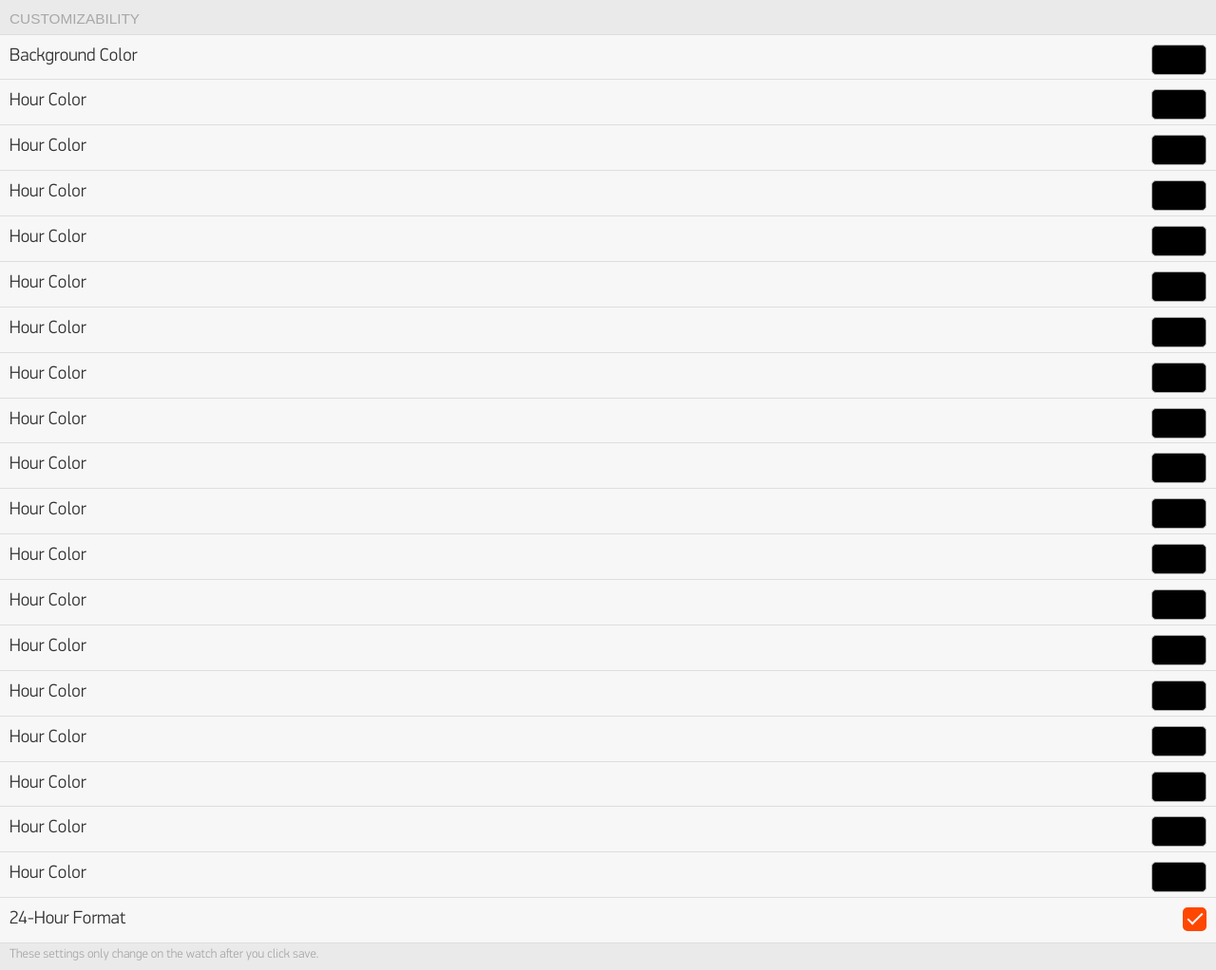
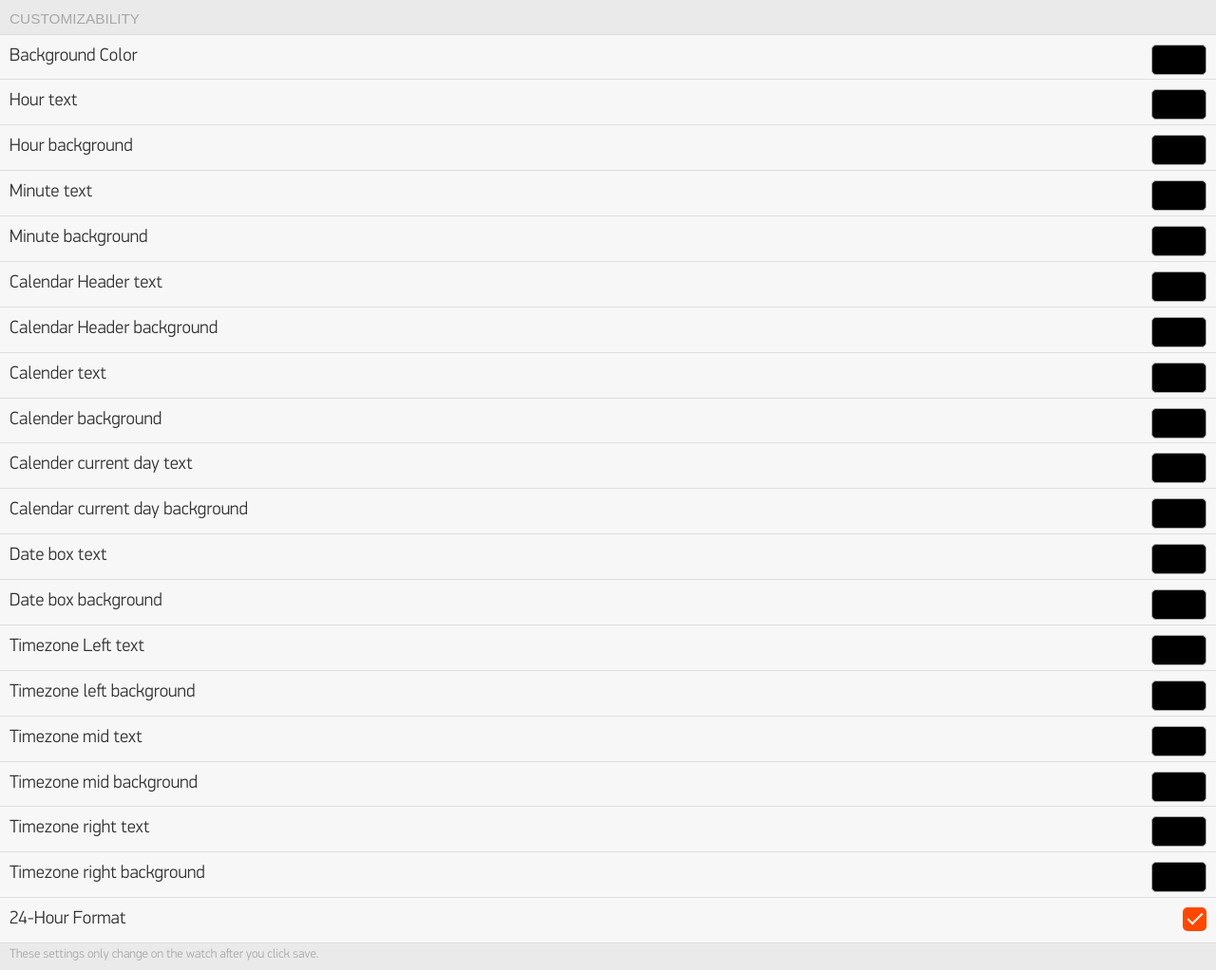
Before and after one commit to 4ndyb/4ndyb.github.io, a website: page pebble-cram/index.html in a window 1280 px wide. Shown: the part 145-1167 px from the top of the page at 95% size. Drawn offline with Linux system fonts and the light colour scheme.

Commit message:
and now they have names

```diff
--- a/pebble-cram/index.html
+++ b/pebble-cram/index.html
@@ -28,80 +28,76 @@
         <input id='backgroundColorPicker' type='text' class='item-color item-color-sunny' value='#000000'>
       </label>
       <label class='item'>
-        Hour Color
+        Hour text
         <input id='hourTXTColorPicker' type='text' class='item-color item-color-sunny' value='#000000'>
       </label>
       <label class='item'>
-        Hour Color
+        Hour background
         <input id='hourBGColorPicker' type='text' class='item-color item-color-sunny' value='#000000'>
       </label>
       <label class='item'>
-        Hour Color
+        Minute text
         <input id='minTXTColorPicker' type='text' class='item-color item-color-sunny' value='#000000'>
       </label>
       <label class='item'>
-        Hour Color
+        Minute background
         <input id='minBGColorPicker' type='text' class='item-color item-color-sunny' value='#000000'>
       </label>
-
       <label class='item'>
-        Hour Color
+        Calendar Header text
         <input id='calHDRTXTColorPicker' type='text' class='item-color item-color-sunny' value='#000000'>
       </label>
       <label class='item'>
-        Hour Color
+        Calendar Header background
         <input id='calHDRBGColorPicker' type='text' class='item-color item-color-sunny' value='#000000'>
       </label>
       <label class='item'>
-        Hour Color
+        Calender text
         <input id='calTXTColorPicker' type='text' class='item-color item-color-sunny' value='#000000'>
       </label>
       <label class='item'>
-        Hour Color
+        Calender background
         <input id='calBGColorPicker' type='text' class='item-color item-color-sunny' value='#000000'>
       </label>
       <label class='item'>
-        Hour Color
+        Calender current day text
         <input id='calTODAYTXTColorPicker' type='text' class='item-color item-color-sunny' value='#000000'>
       </label>
       <label class='item'>
-        Hour Color
+        Calendar current day background
         <input id='calTODAYBGColorPicker' type='text' class='item-color item-color-sunny' value='#000000'>
       </label>
-
       <label class='item'>
-        Hour Color
+        Date box text
         <input id='dateboxTXTColorPicker' type='text' class='item-color item-color-sunny' value='#000000'>
       </label>
       <label class='item'>
-        Hour Color
+        Date box background
         <input id='dateboxBGColorPicker' type='text' class='item-color item-color-sunny' value='#000000'>
       </label>
-
       <label class='item'>
-        Hour Color
+        Timezone Left text
         <input id='tzleftTXTColorPicker' type='text' class='item-color item-color-sunny' value='#000000'>
       </label>
       <label class='item'>
-        Hour Color
+        Timezone left background
         <input id='tzleftBGColorPicker' type='text' class='item-color item-color-sunny' value='#000000'>
       </label>
       <label class='item'>
-        Hour Color
+        Timezone mid text
         <input id='tzmidTXTColorPicker' type='text' class='item-color item-color-sunny' value='#000000'>
       </label>
       <label class='item'>
-        Hour Color
+        Timezone mid background
         <input id='tzmidBGColorPicker' type='text' class='item-color item-color-sunny' value='#000000'>
       </label><label class='item'>
-        Hour Color
+        Timezone right text
         <input id='tzrightTXTColorPicker' type='text' class='item-color item-color-sunny' value='#000000'>
       </label>
       <label class='item'>
-        Hour Color
+        Timezone right background
         <input id='tzrightBGColorPicker' type='text' class='item-color item-color-sunny' value='#000000'>
       </label>
-
       <label class='item'>
         24-Hour Format
         <input id='timeFormatCheckbox' type='checkbox' class='item-checkbox' checked>
```
